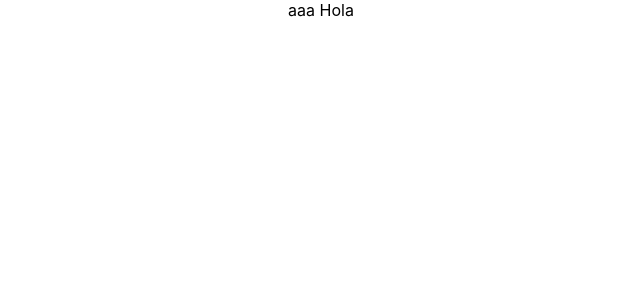
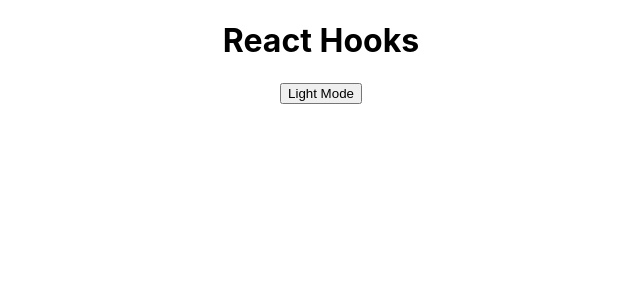
Before and after one commit to QuispeRosasGabriel/hooks-list, a React (Create React App) app: page / in a window 1280 px wide. Shown: the top 300 px of the page, without its empty margins (319-959 px from the left). Built offline with nearby package versions, Linux system fonts and the light colour scheme.

Commit message:
use effect hook

```diff
--- a/src/App.tsx
+++ b/src/App.tsx
@@ -1,11 +1,11 @@
 import React from 'react';
+import Header from './components/Header';
 import './styles/App.scss';
 
 const App = () => {
   return (
     <div className="App">
-aaa      Hola
-
+      <Header />
     </div>
   );
 }
--- a/src/components/Header.tsx
+++ b/src/components/Header.tsx
@@ -3,10 +3,16 @@ import React, { useState } from 'react'
 const Header = () => {
     const [darkMode, setDarkMode] = useState<boolean>(false);
 
+    const handleClick = () => {
+        setDarkMode(!darkMode);
+    };
+
     return (
         <div className="Header">
             <h1>React Hooks</h1>
-            <button type="button">DarkMode</button>
+            <button type="button"
+                onClick={handleClick}
+            >{!!darkMode ? 'Dark Mode' : 'Light Mode'}</button>
         </div>
     )
 }
```
Also changed, not shown: src/components/Characters.tsx (added, +23 -0 lines).
